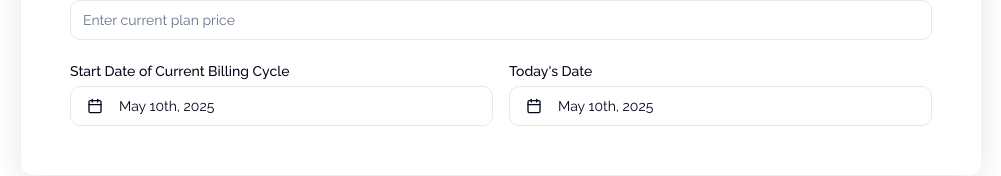
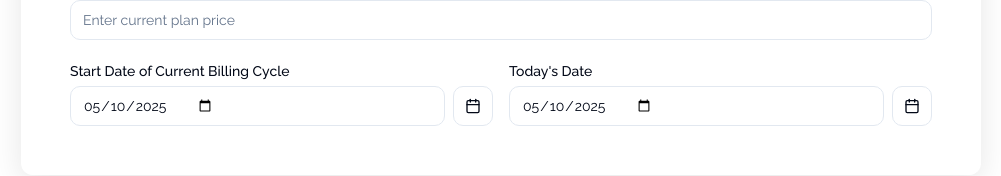
Before and after one commit to exswooning/plan-upgrade-calc, a React (Vite) app: page / in a window 1280 px wide. Shown: the part 513-689 px from the top of the page, without its empty margins (139-1140 px from the left). Built offline with nearby package versions, Linux system fonts and the light colour scheme.

Commit message:
feat: Improve date input functionality
- Split date input field for billing cycles to allow copy-pasting.
- Implement automatic setting of "Today's Date" field with the current date, while still allowing modification.

```diff
--- a/src/components/CalculatorForm.tsx
+++ b/src/components/CalculatorForm.tsx
@@ -29,7 +29,9 @@ const CalculatorForm = () => {
   const [currentBillingCycle, setCurrentBillingCycle] = useState<BillingCycle>("annually");
   const [currentPlanPrice, setCurrentPlanPrice] = useState<number | "">("");
   const [startDate, setStartDate] = useState(new Date());
-  const [currentDate, setCurrentDate] = useState(new Date("2025-05-10")); // Using the specified date: May 10, 2025
+
+  // Use the actual current date instead of a hardcoded date
+  const [currentDate, setCurrentDate] = useState(() => new Date());
 
   // New plan states
   const [newPlan, setNewPlan] = useState("");
@@ -172,6 +174,7 @@ const CalculatorForm = () => {
                   value={startDate}
                   onChange={setStartDate}
                   label="Start Date"
+                  allowInput={true}
                 />
               </div>
               <div className="grid gap-2">
@@ -180,6 +183,7 @@ const CalculatorForm = () => {
                   value={currentDate}
                   onChange={setCurrentDate}
                   label="Today's Date"
+                  allowInput={true}
                 />
               </div>
             </div>
--- a/src/components/DateInput.tsx
+++ b/src/components/DateInput.tsx
@@ -1,21 +1,83 @@
 
-import { useState } from "react";
+import { useState, useRef } from "react";
 import { format } from "date-fns";
 import { Calendar as CalendarIcon } from "lucide-react";
 import { cn } from "@/lib/utils";
 import { Button } from "@/components/ui/button";
 import { Calendar } from "@/components/ui/calendar";
 import { Popover, PopoverContent, PopoverTrigger } from "@/components/ui/popover";
+import { Input } from "@/components/ui/input";
 
 interface DateInputProps {
   value: Date;
   onChange: (date: Date) => void;
   label: string;
   className?: string;
+  allowInput?: boolean; // New prop to enable text input
 }
 
-const DateInput = ({ value, onChange, label, className }: DateInputProps) => {
+const DateInput = ({ value, onChange, label, className, allowInput = true }: DateInputProps) => {
+  const [isOpen, setIsOpen] = useState(false);
+  const [inputValue, setInputValue] = useState(value ? format(value, "yyyy-MM-dd") : "");
+  const inputRef = useRef<HTMLInputElement>(null);
+
+  // Handle manual date input
+  const handleInputChange = (e: React.ChangeEvent<HTMLInputElement>) => {
+    const dateString = e.target.value;
+    setInputValue(dateString);
+
+    // Try to parse the input date
+    const parsedDate = new Date(dateString);
+    if (!isNaN(parsedDate.getTime())) {
+      onChange(parsedDate);
+    }
+  };
+
+  // Handle calendar date selection
+  const handleCalendarSelect = (date: Date | undefined) => {
+    if (date) {
+      onChange(date);
+      setInputValue(format(date, "yyyy-MM-dd"));
+      setIsOpen(false);
+    }
+  };
+
   return (
+    <div className="relative w-full">
+      {allowInput ? (
+        <div className="flex">
+          <Input
+            type="date"
+            value={inputValue}
+            onChange={handleInputChange}
+            className={cn("flex-1 pr-10", className)}
+            ref={inputRef}
+          />
+          <Popover open={isOpen} onOpenChange={setIsOpen}>
+            <PopoverTrigger asChild>
+              <Button
+                variant="outline"
+                size="icon"
+                type="button"
+                className="ml-2 h-10 w-10"
+                onClick={() => setIsOpen(!isOpen)}
+              >
+                <CalendarIcon className="h-4 w-4" />
+                <span className="sr-only">Open calendar</span>
+              </Button>
+            </PopoverTrigger>
+            <PopoverContent className="w-auto p-0" align="end">
+              <Calendar
+                mode="single"
+                selected={value}
+                onSelect={handleCalendarSelect}
+                initialFocus
+                className={cn("p-3 pointer-events-auto")}
+              />
+            </PopoverContent>
+          </Popover>
+        </div>
+      ) : (
         <Popover>
           <PopoverTrigger asChild>
             <Button
@@ -40,6 +102,8 @@ const DateInput = ({ value, onChange, label, className }: DateInputProps) => {
             />
           </PopoverContent>
         </Popover>
+      )}
+    </div>
   );
 };
 
```
Lines whose indentation alone changed are shown as unchanged.
